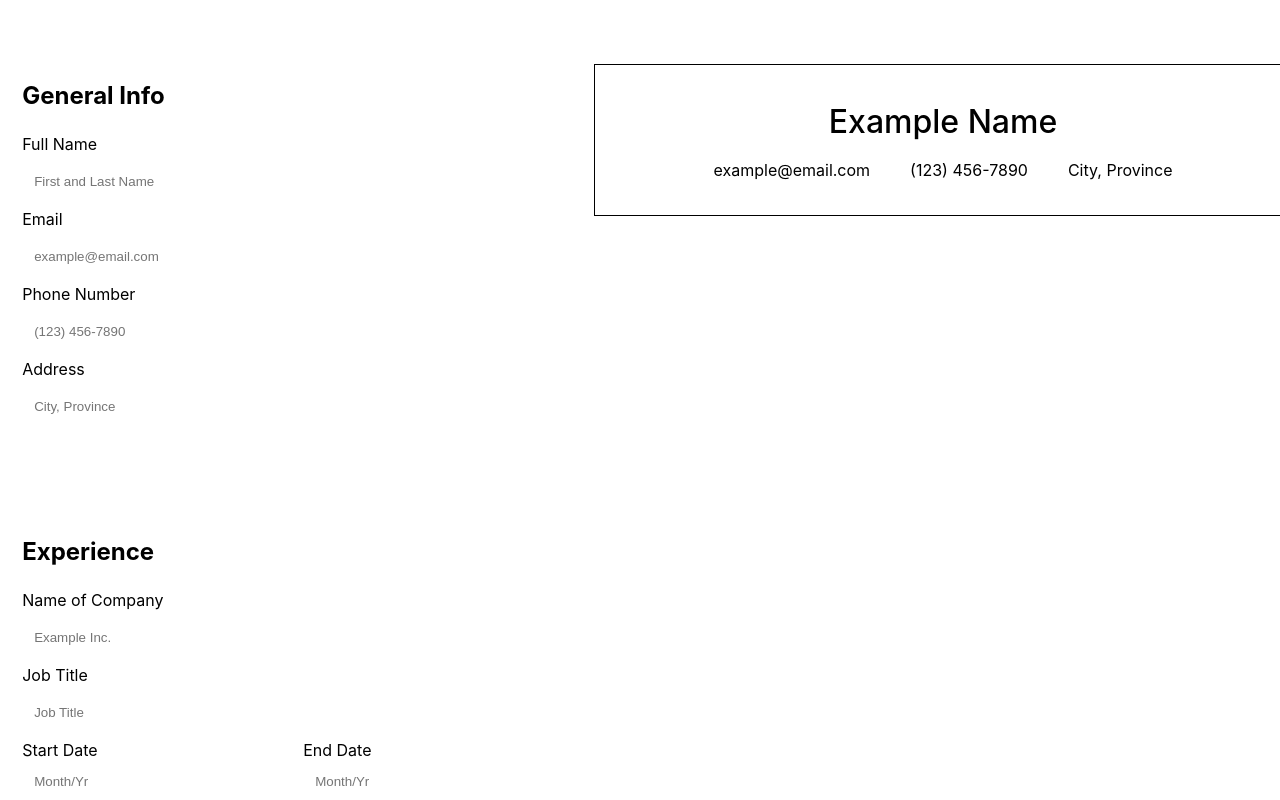
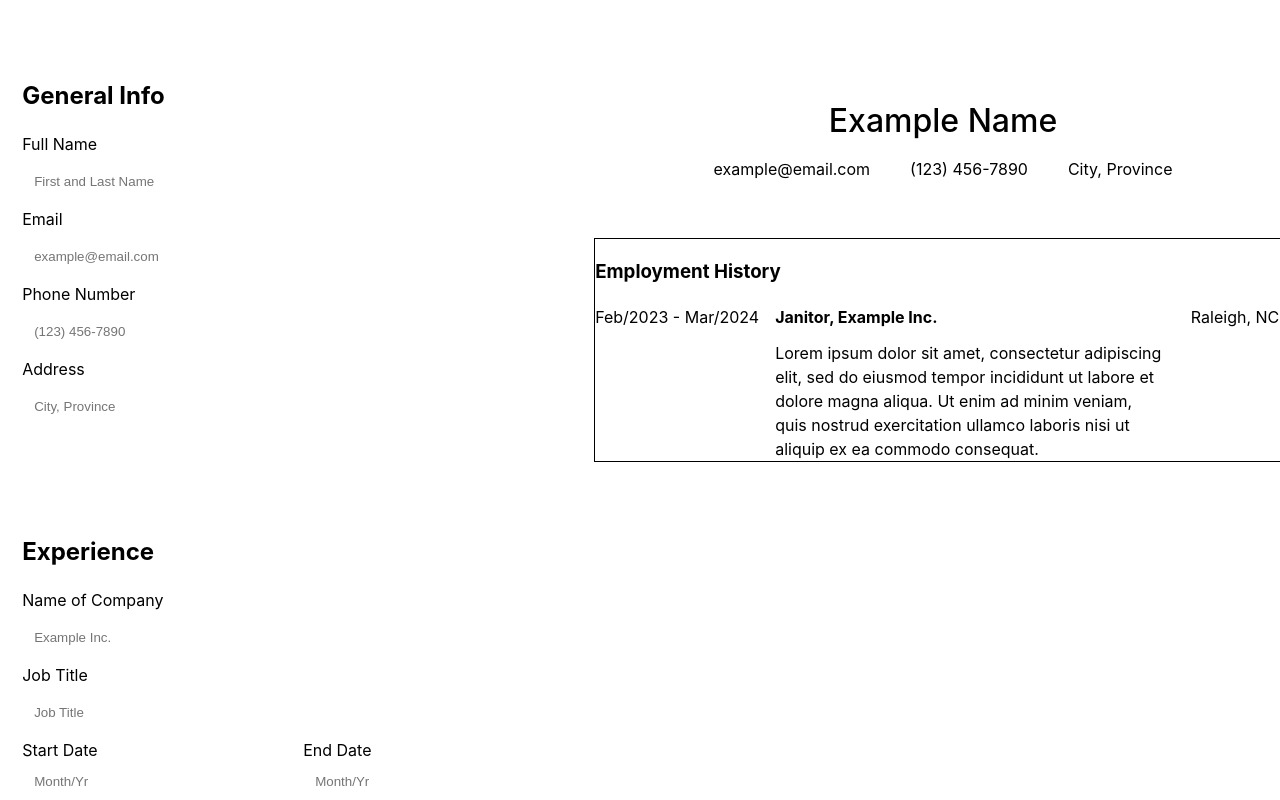
Before and after one commit to thenormboy/cv-app, a React (Vite) app in the folder cv-app/: page / in a window 1280 px wide. Shown: the top 800 px of the page. Built offline with nearby package versions, Linux system fonts and the light colour scheme.

Commit message:
added style to employment resume section

```diff
--- a/cv-app/src/App.jsx
+++ b/cv-app/src/App.jsx
@@ -13,7 +13,7 @@ let basicInfo = generalItem('Example Name','example@email.com','(123) 456-7890',
 
 let works = []
 
-works.push(experienceItem('Example Inc'))
+works.push(experienceItem('Example Inc.', 'Janitor', 'Feb/2023', 'Mar/2024', 'Raleigh, NC', 'Lorem ipsum dolor sit amet, consectetur adipiscing elit, sed do eiusmod tempor incididunt ut labore et dolore magna aliqua. Ut enim ad minim veniam, quis nostrud exercitation ullamco laboris nisi ut aliquip ex ea commodo consequat.'))
 
 let schools = [];
 
@@ -45,7 +45,7 @@ function App() {
         >Submit</button>
       </div>
       <div>
-        <Resume generalInfo={renderState}/>
+        <Resume generalInfo={renderState} experienceInfo={works}/>
       </div>
     </div>
   )
--- a/cv-app/src/Education.jsx
+++ b/cv-app/src/Education.jsx
@@ -27,7 +27,7 @@ export default function Education({educationItemArray}) {
     )
 }
 
-function ListEducation(educationInfo) {
+function ListEducation({educationInfo}) {
     const [schoolName, setSchoolName] = useState()
     const [degreeTitle, setDegreeTitle] = useState()
     const [startDate, setStartDate] = useState()
--- a/cv-app/src/Experience.jsx
+++ b/cv-app/src/Experience.jsx
@@ -27,7 +27,7 @@ export default function Experience({experienceItemArray}) {
     )
 }
 
-function ListExperience(experienceInfo) {
+function ListExperience({experienceInfo}) {
 
     const [companyName, setCompanyName] = useState()
     const [jobTitle, setJobTitle] = useState()
--- a/cv-app/src/Resume.jsx
+++ b/cv-app/src/Resume.jsx
@@ -1,8 +1,4 @@
-import { useState } from "react"
-
-export default function Resume({generalInfo}) {
-
-    console.log(generalInfo.getName())
+export default function Resume({generalInfo, experienceInfo}) {
 
     return (
         <>
@@ -15,9 +11,31 @@ export default function Resume({generalInfo}) {
                     <div>{generalInfo.getAddress()}</div>
                 </div>
             </div>
-            <div className="resume-experience"></div>
+            <div className="resume-experience">
+                <h3>Employment History</h3>
+                {experienceInfo.map((info, index) => {
+                    return (
+                        <ResumeExperience key={index} employmentCell={info}/>
+                    )
+                })}
+            </div>
             <div className="resume-education"></div>
         </div>
         </>
     )
 }
+
+function ResumeExperience({employmentCell}) {
+    return (
+        <>
+        <div className="employment-cell">
+            <div className="employment-date">{employmentCell.getStart()} - {employmentCell.getEnd()}</div>
+            <div className="employment-description">
+                <div className="employment-title">{employmentCell.getTitle()}, {employmentCell.getName()}</div>
+                <div>{employmentCell.getDescription()}</div>
+            </div>
+            <div className="employment-location">{employmentCell.getLocation()}</div>
+        </div>
+        </>
+    )
+}
--- a/cv-app/src/index.css
+++ b/cv-app/src/index.css
@@ -167,12 +167,11 @@ button {
 .resume-container {
   background-color: white;
 
-
   height: 29.7cm;
   width: 21cm;
 
-  display: grid;
-  grid-auto-flow: row;
+  display: flex;
+  flex-direction: column;
 }
 
 .resume-header {
@@ -183,7 +182,6 @@ button {
   justify-content: center;
   gap: 12px;
 
-  border: 1px solid black;
   color: black;
 
   margin: 24px 48px;
@@ -211,3 +209,33 @@ button {
   display: flex;
   flex-direction: column;
 }
+
+.resume-experience {
+  border: 1px solid black;
+  color: black;
+  margin-left: 48px;
+  margin-right: 48px;
+}
+
+.employment-cell {
+  display: flex;
+}
+
+.employment-date {
+  min-width: 180px;
+}
+
+.employment-description {
+  display: flex;
+  flex-direction: column;
+  gap: 12px;
+}
+
+.employment-location {
+  min-width: 100px;
+  margin-left: 24px;
+}
+
+.employment-title {
+  font-weight:700;
+}
```
